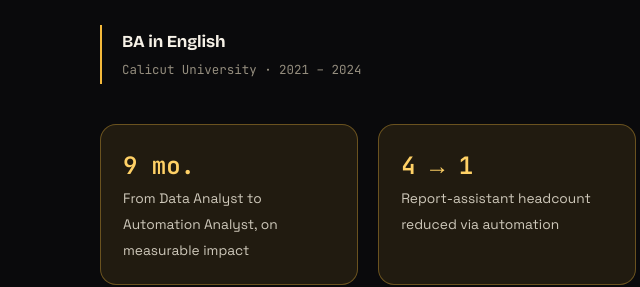
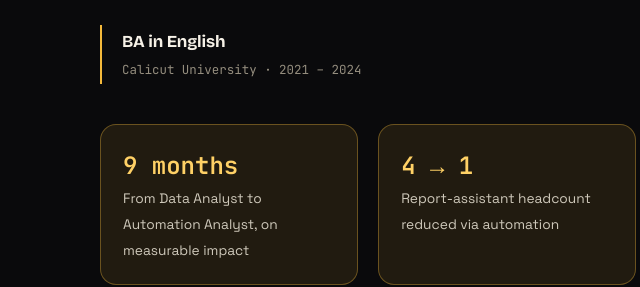
Before and after one commit to imshamil23/Shamil_Portfolio, a plain HTML site: page index.html in a window 1280 px wide. Shown: the part 5164-5451 px from the top of the page, 8-648 px from the left. Drawn offline with nearby package versions, Linux system fonts and the light colour scheme.

Commit message:
Update index.html

```diff
--- a/index.html
+++ b/index.html
@@ -612,7 +612,7 @@
           <span>Calicut University · 2021 – 2024</span>
         </div>
         <div class="achievements">
-          <div class="ach-card"><b>9 mo.</b><span>From Data Analyst to Automation Analyst, on measurable impact</span></div>
+          <div class="ach-card"><b>9 months</b><span>From Data Analyst to Automation Analyst, on measurable impact</span></div>
           <div class="ach-card"><b>4 → 1</b><span>Report-assistant headcount reduced via automation</span></div>
         </div>
       </div>
```
